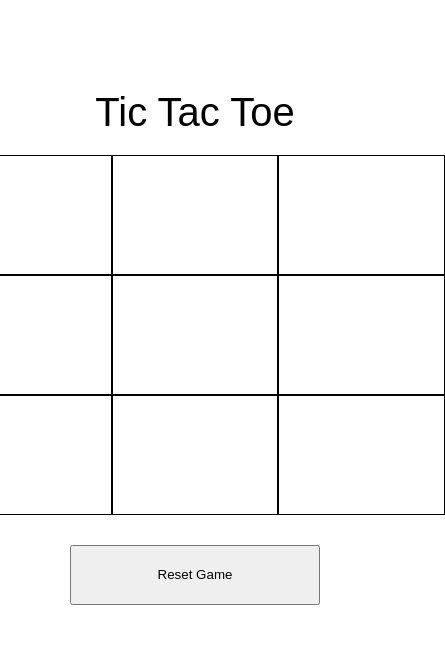
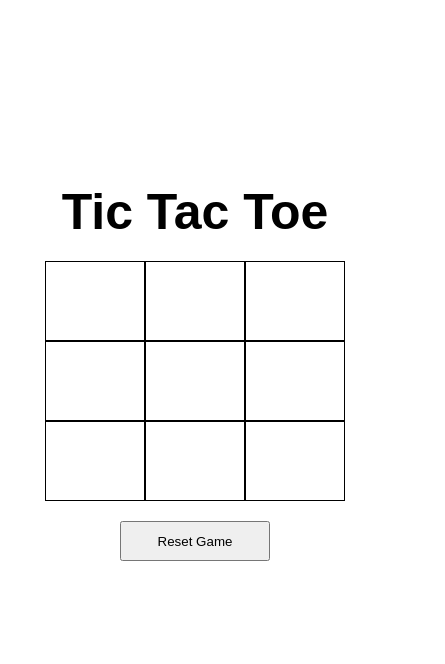
Before and after one commit to iurisilvestre/tic-tac-toe-game, a plain HTML site: page index.html in a window 390 px wide. Shown: the whole page, 445 px wide, since content can reach past the window. Drawn offline with nearby package versions, Linux system fonts and the light colour scheme.

Commit message:
media query added; remove hover message;

```diff
--- a/index.html
+++ b/index.html
@@ -5,30 +5,29 @@
     <meta http-equiv="X-UA-Compatible" content="IE=edge">
     <meta name="viewport" content="width=device-width, initial-scale=1.0">
     <title>Tic-Tac-Toe</title>
-    <link rel="stylesheet" href="/style.css">
+    <link rel="stylesheet" href="style.css">
+
 </head>
 <body>
-    <p>Tic Tac Toe</p>
+    <h2>Tic Tac Toe</h2>
     <div id="ticTacToeGame">
         <div id="board">
-          <div id="cell-1" class="cell"></div>
-          <div id="cell-2" class="cell"></div>
-          <div id="cell-3" class="cell"></div>
-          <div id="cell-4" class="cell"></div>
-          <div id="cell-5" class="cell"></div>
-          <div id="cell-6" class="cell"></div>
-          <div id="cell-7" class="cell"></div>
-          <div id="cell-8" class="cell"></div>
-          <div id="cell-9" class="cell"></div>
-          <button id="reset-btn">Reset Game</button>
+          <div id="cell-1" class="cell use-hover"></div>
+          <div id="cell-2" class="cell use-hover"></div>
+          <div id="cell-3" class="cell use-hover"></div>
+          <div id="cell-4" class="cell use-hover"></div>
+          <div id="cell-5" class="cell use-hover"></div>
+          <div id="cell-6" class="cell use-hover"></div>
+          <div id="cell-7" class="cell use-hover"></div>
+          <div id="cell-8" class="cell use-hover"></div>
+          <div id="cell-9" class="cell use-hover"></div>
+          <button id="reset-btn" type="button" class="btn btn-primary btn-dark">Reset Game</button>
         </div>
       </div>
       <div class="msg">
-        <div id="msg-box">
-          <h1>Thats a Draw!!!</h1>
-          </div>
+
     </div>
       <script src="https://ajax.googleapis.com/ajax/libs/jquery/3.5.1/jquery.min.js"></script>
-    <script src="/index.js"></script>
+    <script src="index.js"></script>
 </body>
 </html>
--- a/index.js
+++ b/index.js
@@ -38,6 +38,7 @@ function resetGame() {
   $msgPopup.hide();
   $cells.text("");
   $cells.removeClass("win-cell-blue");
+  $cells.addClass("use-hover");
   $cells.click(playCell);
   playIcon = "X";
 }
@@ -47,6 +48,7 @@ function winGame() {
   function winMessage(winValue) {
     $cells.off("click");
     if (winValue == "O") {
+      $cells.removeClass("use-hover");
       $msgPopup
         .html(
           `<div id="msg-box">
@@ -55,6 +57,7 @@ function winGame() {
         )
         .show();
     } else {
+      $cells.removeClass("use-hover");
       $msgPopup
         .html(
           `<div id="msg-box">
@@ -101,6 +104,7 @@ function winGame() {
 function draw() {
   if ($cells.text().length == 9 && !$cells.hasClass("win-cell-blue")) {
     $cells.off("click");
+    $cells.removeClass("use-hover");
     $msgPopup
       .html(
         `<div id="msg-box">
--- a/style.css
+++ b/style.css
@@ -13,9 +13,10 @@ body {
   align-items: center;
   flex-direction: column;
 }
-p {
+
+h2 {
+  font-size: 50px;
   margin-bottom: 20px;
-  font-size: 40px;
 }
 
 #board {
@@ -37,7 +38,7 @@ p {
   cursor: pointer;
 }
 
-.cell:hover {
+.use-hover:hover {
   background-color: #f0f0f0;
 }
 
@@ -81,3 +82,13 @@ p {
 span h1 {
   color: red;
 }
+
+@media only screen and (max-width: 550px) {
+  #board {
+    width: 300px;
+    height: 400px;
+  }
+  .cell {
+    font-size: 35px;
+  }
+}
```
Also changed, not shown: 1 other file.
